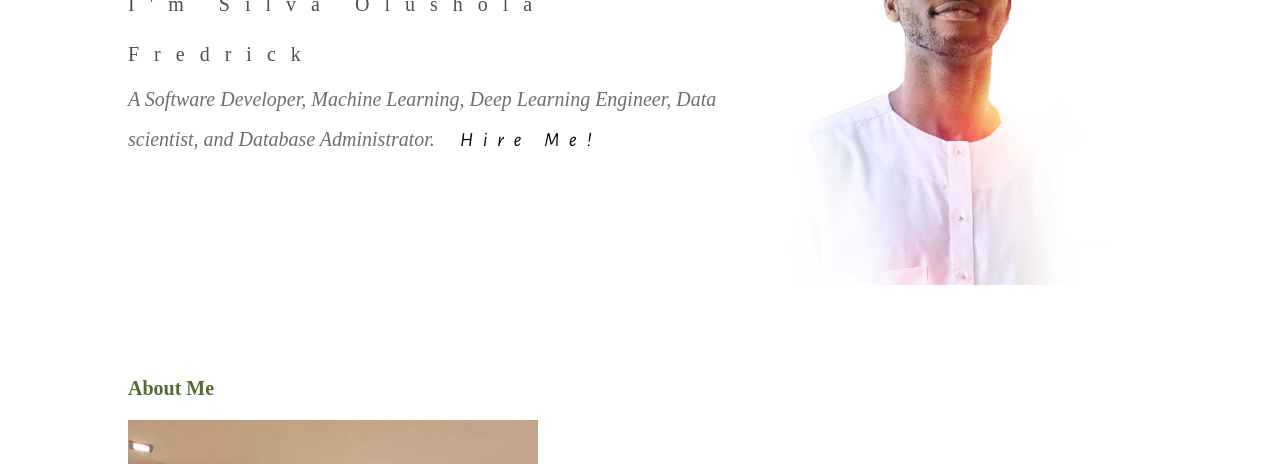
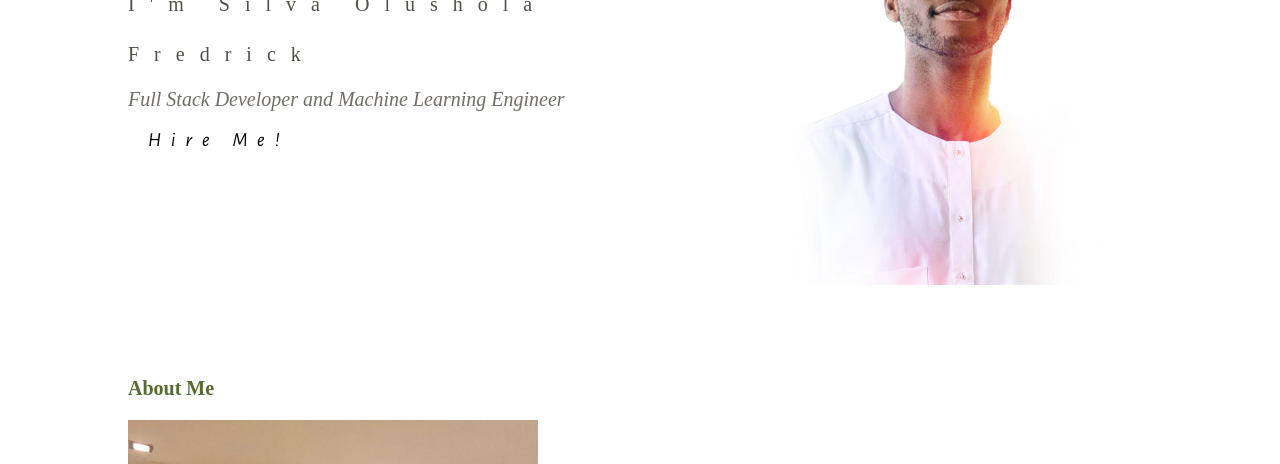
Before and after one commit to fredydevelop/my-portfolio, a plain HTML site: page index.html in a window 1280 px wide. Shown: the part 320-784 px from the top of the page. Drawn offline with nearby package versions, Linux system fonts and the light colour scheme; a web font is replaced by a local one.

Commit message:
Update index.html

```diff
--- a/index.html
+++ b/index.html
@@ -63,12 +63,12 @@
 
                             <p class="salutation">Hello </p>
                             <p class="my-name">I'm Silva Olushola Fredrick</p>
-                            <h1 class="job-description">A Software Developer, Machine Learning, Deep Learning Engineer, Data scientist, and Database Administrator. <span class="hire-me">Hire Me!</span></h1>
+                            <h1 class="job-description">Full Stack Developer and Machine Learning Engineer<span class="hire-me">Hire Me!</span></h1>
                         </div>
                          <!-- <p class="journey"><span class="hideco"><strong>Hi</strong><br></span><span class="deco"><strong>my name is</strong></span><br><span class="deco1"><strong>SILVA Olushola Fredrick</strong></span><br><span class="italicstyle">I'm a Software engineer, data science <br> and Machine Learning Programmer</span></strong></p> -->
                         <figure class="picture">
                             <img src="/pics/mepic.jpeg" alt="My Picture" class="intro-me-pic" loading="lazy">
-                                <!-- <sfigcaption>This is a my image.</figcaption> -->
+                                <!-- <sfigcaption>This is a my image.</figcaption> A Software Developer, Machine Learning, Deep Learning Engineer, Data scientist, and Database Administrator. -->
                         </figure>
                     </div>
 
```
